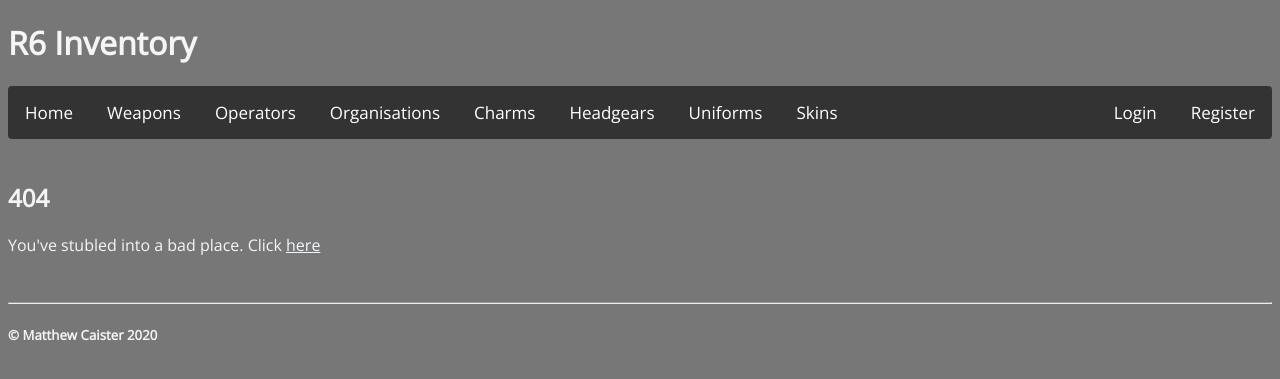
After one commit to MJCaister/R6Inventory, a Flask app: template app/templates/404.html in a window 1280 px wide. The commit adds this page. Shown: the top 379 px of the page. Run offline with Flask 2, Linux system fonts and the light colour scheme; the template is opened without the code that fills it, so the values that code supplies are empty.

Commit message:
Styling changes, 404 error handler

```diff
--- a/app/routes.py
+++ b/app/routes.py
@@ -186,3 +186,8 @@ def skin(skin):
     skin = skin.replace("%20", " ")
     item = Item.query.filter_by(name=skin).first_or_404()
     return render_template("skin.html", page_title=skin, item=item)
+
+
+@app.errorhandler(404)
+def page_not_found(e):
+    return render_template('404.html'), 404
--- a/app/static/css/style.css
+++ b/app/static/css/style.css
@@ -10,6 +10,7 @@ nav {
     top: 0;
     overflow: hidden;
     position: sticky;
+    border-radius: 4px;
 }
 
 nav a {
@@ -46,6 +47,7 @@ a {
     display: inline-block;
     text-align: center;
     width: 120px;
+    border-radius: 4px;
 }
 
 .item:hover {
--- /dev/null
+++ b/app/templates/404.html
@@ -0,0 +1,5 @@
+{% extends "layout.html" %}
+{% block content %}
+<h2>404</h2>
+<p>You've stubled into a bad place. Click <a href="{{ url_for('home')}}">here</a></p>
+{% endblock %}
--- a/app/templates/nav.html
+++ b/app/templates/nav.html
@@ -15,7 +15,7 @@
         <a href="{{url_for('user', username=current_user.username) }}">Profile</a>
         <a href="{{url_for('logout')}}">Logout</a>
         {% endif %}
-        {% if current_user == "<User Admin>" %}
+        {% if current_user.username == "Admin" %}
         <a>Admin</a>
         {% endif %}
     </div>
```
Also changed, not shown: app.db.
